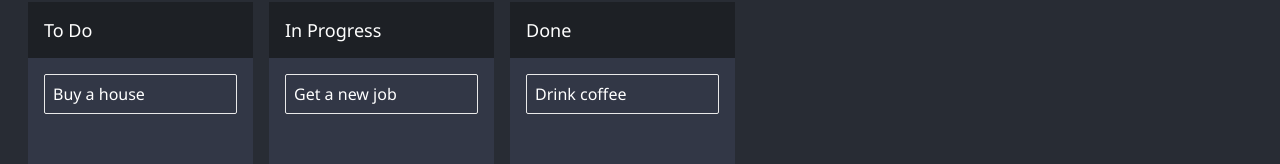
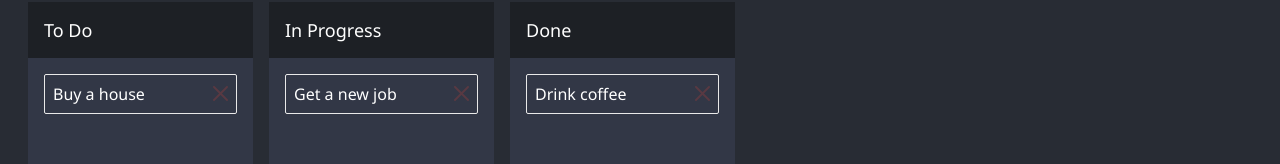
Before and after one commit to CBMasri/task-app, a React (Create React App) app: page / in a window 1280 px wide. Shown: the part 242-406 px from the top of the page. Built offline with nearby package versions, Linux system fonts and the light colour scheme.

Commit message:
Allow deleting tasks

```diff
--- a/src/components/Lane.js
+++ b/src/components/Lane.js
@@ -44,7 +44,6 @@ function DroppableContainer(props) {
   )
 }
 
-
 /**
  * Render the task "lane", or categorized column
  * of tasks.
@@ -54,7 +53,7 @@ function DroppableContainer(props) {
  * @param {Object[]} props.tasks
  */
 function Lane(props) {
-  const { lane, tasks } = props
+  const { lane, tasks, removeTask } = props
 
   return (
     <Container>
@@ -66,7 +65,12 @@ function Lane(props) {
           <DroppableContainer provided={provided}>
             {tasks.map((task, index) => {
                return (
-                 <Task key={task.id} task={task} index={index} />
+                 <Task
+                  key={task.id}
+                  task={task}
+                  index={index}
+                  removeTask={removeTask}
+                />
                )
              })}
             {provided.placeholder}
--- a/src/components/Task.js
+++ b/src/components/Task.js
@@ -1,8 +1,19 @@
 import styled from 'styled-components'
 import { Draggable } from 'react-beautiful-dnd'
 
+import close from 'assets/icons/close.svg'
+
+const RemoveButton = styled.input`
+  opacity: 0.2;
+  height: 15px;
+`
 const Container = styled.div`
+  &:hover ${RemoveButton} {
+    opacity: 0.8;
+  }
   display: flex;
+  align-items: center;
+  justify-content: space-between;
   padding: 8px;
   margin-bottom: 10px;
   border: 1px solid #e9e9e9;
@@ -42,13 +53,18 @@ function DraggableContainer(props) {
  * @param {Object} props.task
  */
 function Task(props) {
-  const { task, index } = props
+  const { task, index, removeTask } = props
 
   return (
     <Draggable draggableId={task.id} index={index}>
       {(provided, snapshot) => (
         <DraggableContainer provided={provided} snapshot={snapshot}>
           {task.content}
+          <RemoveButton
+            type="image"
+            src={close}
+            onClick={() => removeTask(task.id)}
+          />
         </DraggableContainer>
       )}
     </Draggable>
--- a/src/views/Tasks.js
+++ b/src/views/Tasks.js
@@ -37,7 +37,7 @@ const Container = styled.div`
 `
 
 /**
- * Render the task view
+ * Render the task view.
  *
  * This view is composed of multiple "lanes"
  * into which tasks can be organized.
@@ -45,7 +45,7 @@ const Container = styled.div`
 function Tasks() {
   const cachedData = localStorage.getItem('data')
   const data = cachedData ? JSON.parse(cachedData) : initialData
-  const [ tasks ] = useState(data.tasks)
+  const [ tasks, setTasks ] = useState(data.tasks)
   const [ lanes, setLanes ] = useState(data.lanes)
   const laneOrder = Object.keys(lanes)
 
@@ -55,6 +55,30 @@ function Tasks() {
       'lanes': lanes
     }))
   })
+
+  /**
+   * Remove a task from the list of tasks,
+   * and update the lanes.
+   *
+   * @param {String} taskId
+   */
+  function removeTask(taskId) {
+    // First, find and remove the taskId from its lane
+    const updatedLanes = { ...lanes }
+    for (const laneId of Object.keys(updatedLanes)) {
+      const tasksInLane = updatedLanes[laneId].taskIds
+      const target = tasksInLane.indexOf(taskId)
+      if (target > -1) {
+        tasksInLane.splice(target, 1)
+        setLanes(updatedLanes)
+        break
+      }
+    }
+    // Next, delete the task itself
+    const updatedTasks = { ...tasks }
+    delete updatedTasks[taskId]
+    setTasks(updatedTasks)
+  }
 
   function onDragEnd(result) {
     const { destination, source, draggableId } = result
@@ -93,6 +117,7 @@ function Tasks() {
               key={lane.id}
               lane={lane}
               tasks={tasksInLane}
+              removeTask={removeTask}
             />
           )
         })}
```
Also changed, not shown: src/assets/icons/close.svg (added).
